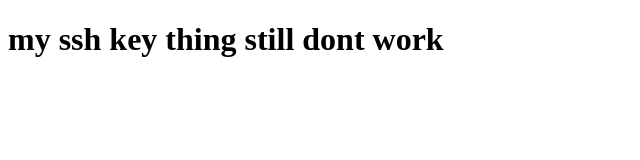
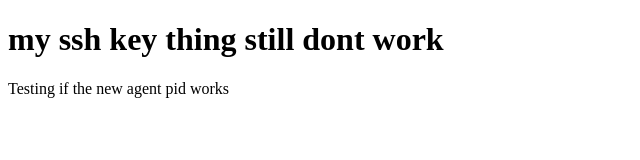
Before and after one commit to darwins89/oh-si, a plain HTML site: page index.html in a window 1280 px wide. Shown: the whole page, without its empty margins (0-640 px from the left). Drawn offline with Linux system fonts and the light colour scheme.

Commit message:
testing if ssh works

```diff
--- a/index.html
+++ b/index.html
@@ -8,5 +8,6 @@
 </head>
 <body>
     <h1>my ssh key thing still dont work</h1>
+    <p>Testing if the new agent pid works</p>
 </body>
 </html>
```
